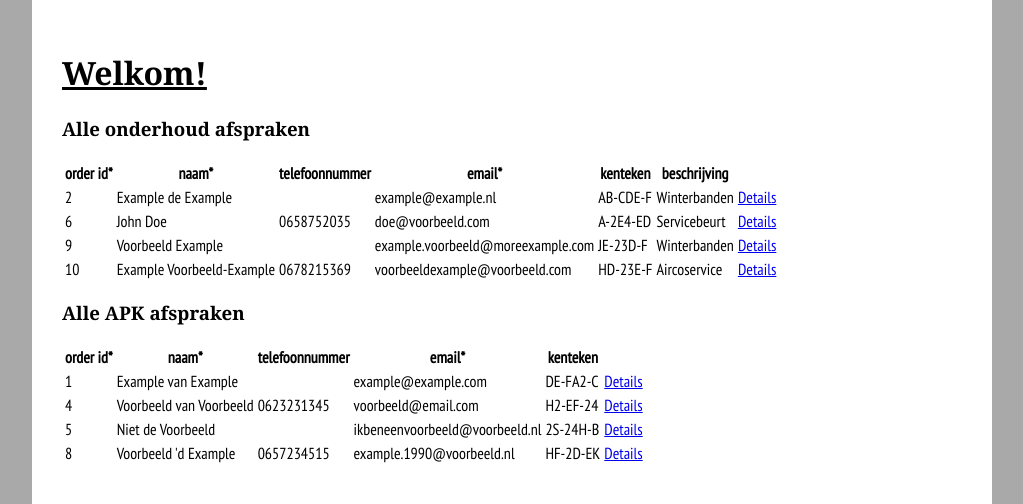
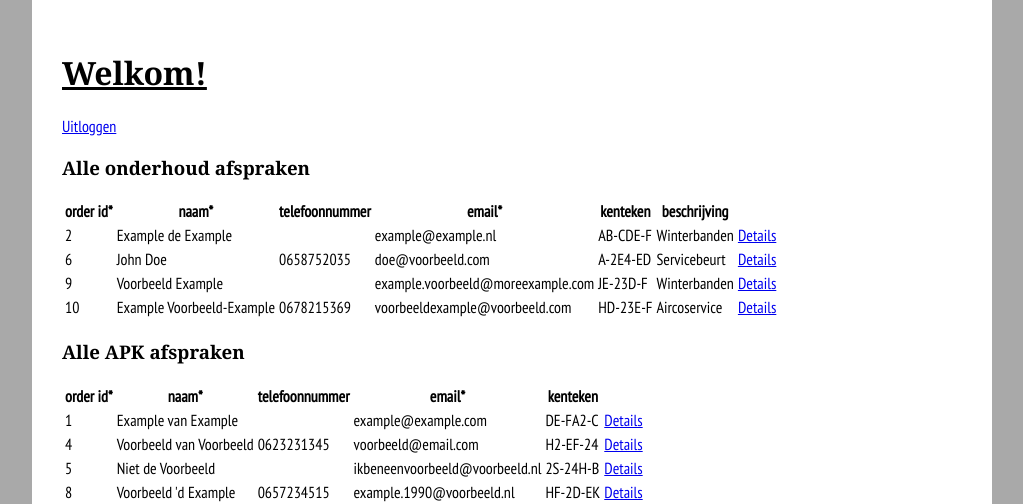
Before and after one commit to TzunderWulf/reservationWebsite, a PHP site: page /adminView/startScreen.php in a window 1280 px wide. Shown: the top 504 px of the page, without its empty margins (128-1151 px from the left). Run offline with PHP 8.4, Linux system fonts and the light colour scheme; data comes from the database, SQL or seed files in the repository.

Commit message:
added: link back to login page

```diff
--- a/adminView/startScreen.php
+++ b/adminView/startScreen.php
@@ -11,10 +11,12 @@
         $reservationsMain[] = $row;
         break;
     }
-    $reservationsAPK = [];
 
     $queryAPK = "SELECT orderId,name,phoneNumber,email,licensePlate FROM reservations WHERE meeting = 'APK'";
     $resultAPK = mysqli_query($db, $queryAPK);
+
+    $reservationsAPK = [];
+
     // loop trough with while
     while($row = mysqli_fetch_assoc($resultAPK)) {
         $reservationsAPK[] = $row;
@@ -34,6 +36,7 @@
 
 <body>
     <h1>Welkom!</h1>
+    <a href="login.php">Uitloggen</a>
 
     <h3>Alle onderhoud afspraken</h3>
     <table>
```
